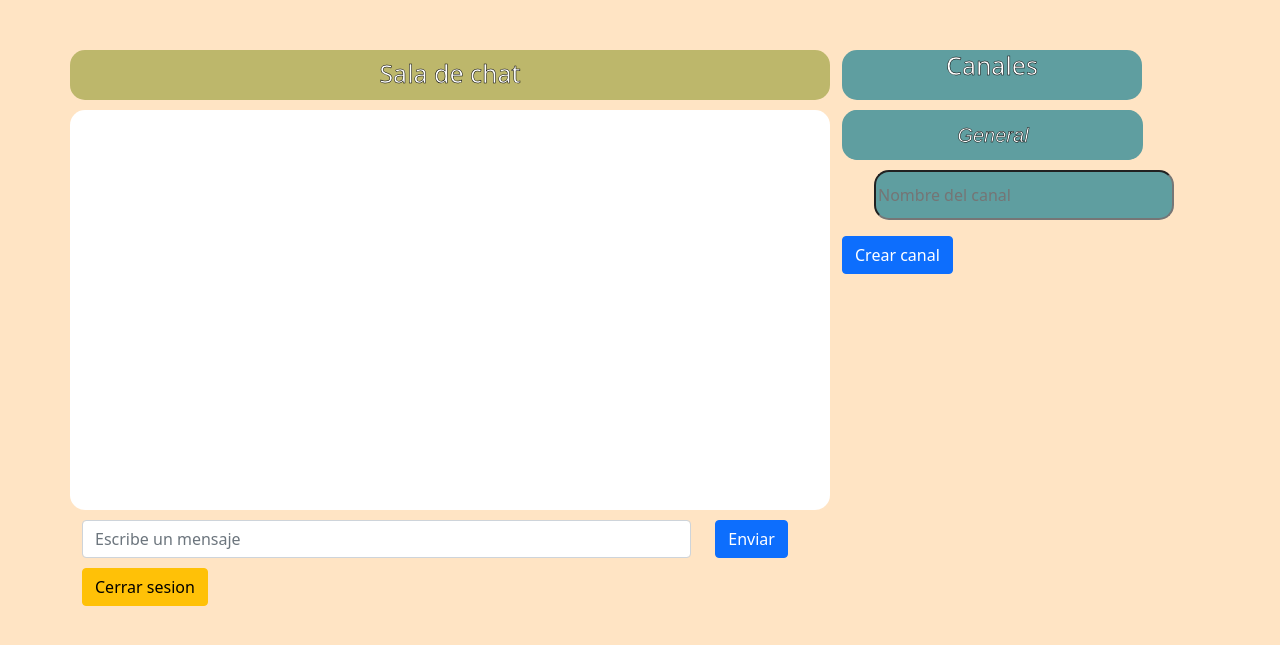
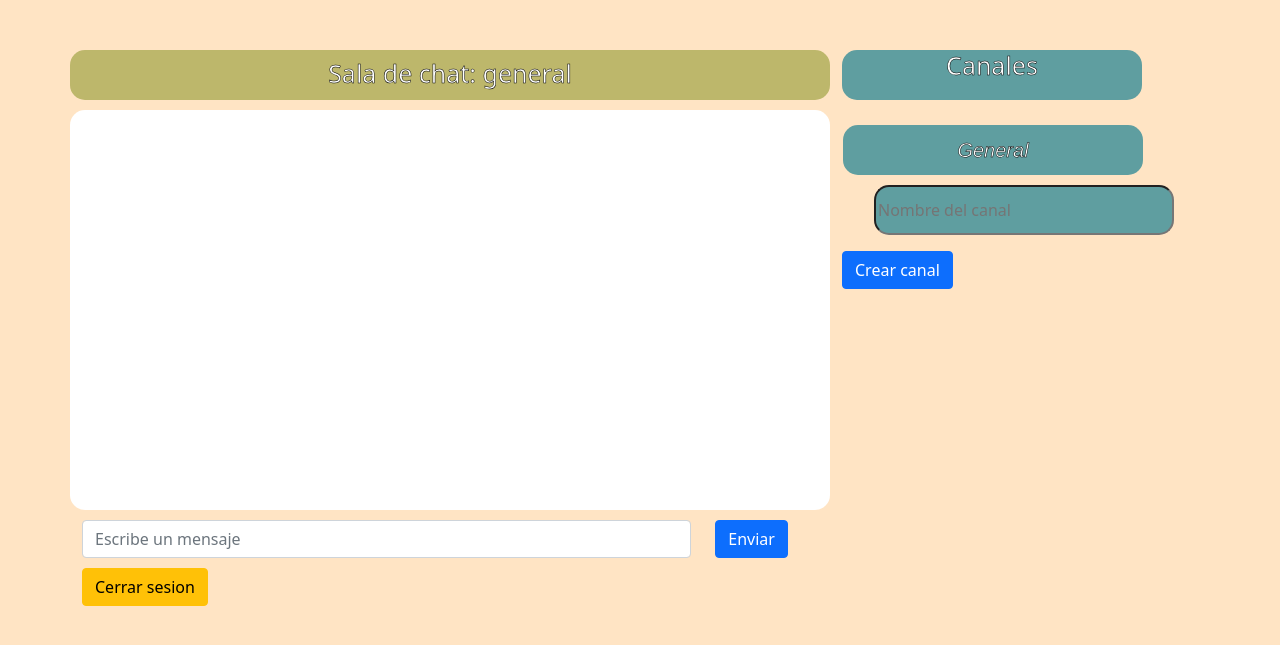
Before and after one commit to chinixp98/cs50w-project2, a Flask app: page / in a window 1280 px wide. Shown: the top 645 px of the page. Run offline with Flask 2, Linux system fonts and the light colour scheme; the visitor is signed in with stand-in values (Sample User, id 1); some libraries are stand-ins or nearby versions.

Commit message:
Entrar y salir de salas

```diff
--- a/app.py
+++ b/app.py
@@ -58,9 +58,11 @@ def nuevo_canal(data):
 
     usuario = data['usuario']
 
-    if canal == channels:
+    if canal in channels:
         emit("mostrar_canales", {"codigo": "existe", "usuario": usuario})
 
+    elif canal == "":
+        emit("mostrar_canales", {"codigo": "", "usuario": usuario})
 
     else:
         channels.append(canal)
@@ -74,7 +76,40 @@ def mensaje(data):
     print(data['msg'])
 
 
-    emit("mostrar_mensaje", {'msg': data['msg'], 'usuario': data['usuario'], 'tiempo': data['tiempo']}, broadcast = True)
+
+    emit("mostrar_mensaje", {'msg': data['msg'], 'usuario': data['usuario'], 'tiempo': data['tiempo']}, to = data["sala"])
+
+
+@socketio.on("join")
+def Entrar_Sala(data):
+
+    sala = data["sala"]
+    username = data["username"]
+
+    print("Entrar Sala")
+    print(data)
+
+    join_room(sala)
+
+    emit("mostrar_log", {"msg": f"{username} ha entrado al canal "}, to = sala)
+
+
+@socketio.on("leave")
+def Salir_Sala(data):
+
+    sala = data["sala"]
+    username = data["username"]
+
+    print("Salir Sala")
+    print(data)
+
+    leave_room(sala)
+
+    emit("mostrar_log", {"msg": f"{username} ha salido del canal "}, to = sala)
+
+
+
+
 
 
 @app.route("/logout")
--- a/static/css/style.css
+++ b/static/css/style.css
@@ -107,6 +107,13 @@ body #lista_canal {
   border-radius: 15px;
 }
 
+body #contenedor-canales {
+  overflow: auto;
+  width: 301px;
+  max-height: 400px;
+  background-color: bisque;
+}
+
 body #canal-creado {
   margin-top: 15px;
   margin-left: 1px;
@@ -116,7 +123,7 @@ body #canal-creado {
   border-radius: 15px;
 }
 
-body #canal-creado a {
+body #canal-creado span {
   text-align: center;
   color: white;
   font-size: 20px;
--- a/static/css/style.scss
+++ b/static/css/style.scss
@@ -123,6 +123,13 @@ body {
 
     }
 
+    #contenedor-canales {
+        overflow: auto;
+        width: 301px;
+        max-height: 400px;
+        background-color: bisque;
+    }
+
     #canal-creado {
         margin-top: 15px;
         margin-left: 1px;
@@ -131,7 +138,7 @@ body {
         background-color: cadetblue;
         border-radius: $borde;
 
-        a {
+        span {
             text-align: center;
             color: white;
             font-size: 20px;
--- a/static/js/main.js
+++ b/static/js/main.js
@@ -1,10 +1,32 @@
+var socket;
 document.addEventListener('DOMContentLoaded', () => {
 
     // Para conectarse a la websocket
-    var socket = io.connect(location.protocol +'//' + document.domain + ':' + location.port);
+    socket = io.connect(location.protocol +'//' + document.domain + ':' + location.port);
     var room;
 
+    // Mi usuario uwu
     var usuario = localStorage.getItem("usuarios");
+
+
+    // Se conecta al canal general :D
+    if (localStorage.getItem("ultimo-canal") == null) {
+
+        localStorage.setItem("ultimo-canal", "general");
+
+    }
+
+    // Se conecta al ultimo canal pero en este caso el general por defecto
+    socket.emit("join", {
+        'username': usuario,
+        'sala': localStorage.getItem("ultimo-canal")
+    })
+
+    // Carga el ultimo canal que seleccionamos
+
+    document.querySelector("#nombre-canal").innerHTML = localStorage.getItem("ultimo-canal");
+
+    // Para agregar canales :D
 
     document.querySelector("#add-channel").onclick = () => {
 
@@ -16,34 +38,53 @@ document.addEventListener('DOMContentLoaded', () => {
         });
     }
 
-    // Conexiones a socket
+    // Mostramos el canal y validamos si existe o aseguramos que hayan puesto algo válido
 
     socket.on("mostrar_canales", data => {
         if (data.codigo === "existe"){
             alert("El canal ya existe");
         }
 
+        else if (data.codigo === ""){
+            alert("Debe introducir un canal")
+        }
+
         else {
-            var lista_canal = document.querySelector("#lista_canal")
+            var lista_canal = document.querySelector("#contenedor-canales")
 
-            lista_canal.innerHTML += `<div class="row"><a>${ data.sala }</a></div>`
+            lista_canal.innerHTML += `<div class="row" id="canal-creado" onclick="seleccionarCanal('${ data.sala }')"><span id="sala">${ data.sala }</span></div>`
         }
     });
 
+    // Evento de enviar mensajes uwu
     document.querySelector("#enviar").onclick = () => {
         var mensajes = document.querySelector("#input_chat").value;
         var tiempo = new Date;
-        socket.emit("mensajes", {'msg': mensajes, 'usuario': usuario, 'tiempo': tiempo.toLocaleTimeString(navigator.language, {hour: '2-digit', minute:'2-digit'})})
+
+        socket.emit("mensajes", {'msg': mensajes, 'usuario': usuario, 'sala': localStorage.getItem("ultimo-canal"), 'tiempo': tiempo.toLocaleTimeString(navigator.language, {hour: '2-digit', minute:'2-digit'})})
     }
+
+    // Se muestra el mensaje :D
 
     socket.on("mostrar_mensaje", data => {
         var lista_mensaje = document.querySelector("#mensajes")
 
         console.log(data)
 
-        lista_mensaje.innerHTML += `<font color="green" weight="bolder">${ data.usuario }<font size="1" color="gray"> ${ data.tiempo }</font></font><p>${ data.msg } </p>`
+        lista_mensaje.innerHTML += `<font color="green">${ data.usuario }<font size="1" color="gray"> ${ data.tiempo }</font></font><p>${ data.msg } </p>`
+    });
+
+        // Enviar mensaje de que entramos o salimos de un canal unu
+    socket.on("mostrar_log", data => {
+        var lista_mensaje = document.querySelector("#mensajes")
+
+        console.log(data)
+
+        lista_mensaje.innerHTML += `<br><font color="red">${ data.msg }</font><br></br>`
     });
 });
+
+
 
 // Funciones
 
@@ -52,3 +93,24 @@ document.addEventListener('DOMContentLoaded', () => {
 function Clear () {
     localStorage.clear();
 }
+
+// Funcion para seleccionar canales, cargar los mensajes de ese canal e indicar que estamos en ese canal
+
+function seleccionarCanal (canal) {
+
+    socket.emit("leave", {
+        'username': localStorage.getItem("usuarios"),
+        'sala': localStorage.getItem("ultimo-canal")
+    })
+
+    document.querySelector("#mensajes").innerHTML = ""
+
+    localStorage.setItem("ultimo-canal", canal);
+
+    document.querySelector("#nombre-canal").innerHTML = canal;
+
+    socket.emit("join", {
+        'username': localStorage.getItem("usuarios"),
+        'sala': localStorage.getItem("ultimo-canal")
+    })
+}
--- a/templates/chat.html
+++ b/templates/chat.html
@@ -14,7 +14,7 @@
             <!---------------Panel sala de chat----------------->
             <div class="row row-cols-2">
                 <div class="col" id="chat">
-                    <h4>Sala de chat</h4>
+                    <h4>Sala de chat: <span id="nombre-canal"></span></h4>
                 </div>
 
                 <!---------------Mensajes--------------------------->
@@ -31,11 +31,14 @@
 
                 <!---------------Lista de canales------------------->
                 <div id="lista_canal">
-                    {% for channel in channels %}
-                    <div class="row" id="canal-creado">
-                        <a>{{ channel }}</a>
+                    <div id="contenedor-canales">
+                        {% for channel in channels %}
+                        <div class="row" id="canal-creado" onclick="seleccionarCanal('{{ channel }}')">
+                            <span id="sala">{{ channel }}</span>
+                        </div>
+                        {% endfor %}
                     </div>
-                    {% endfor %}
+
 
                     <ul>
                         <input type="text" id="channel-name" placeholder="Nombre del canal">
--- a/templates/layout.html
+++ b/templates/layout.html
@@ -1,5 +1,5 @@
 <!DOCTYPE html>
-<html lang="en">
+<html lang="es">
 
 <head>
     <meta charset="UTF-8">
```
Also changed, not shown: 1 other file.
